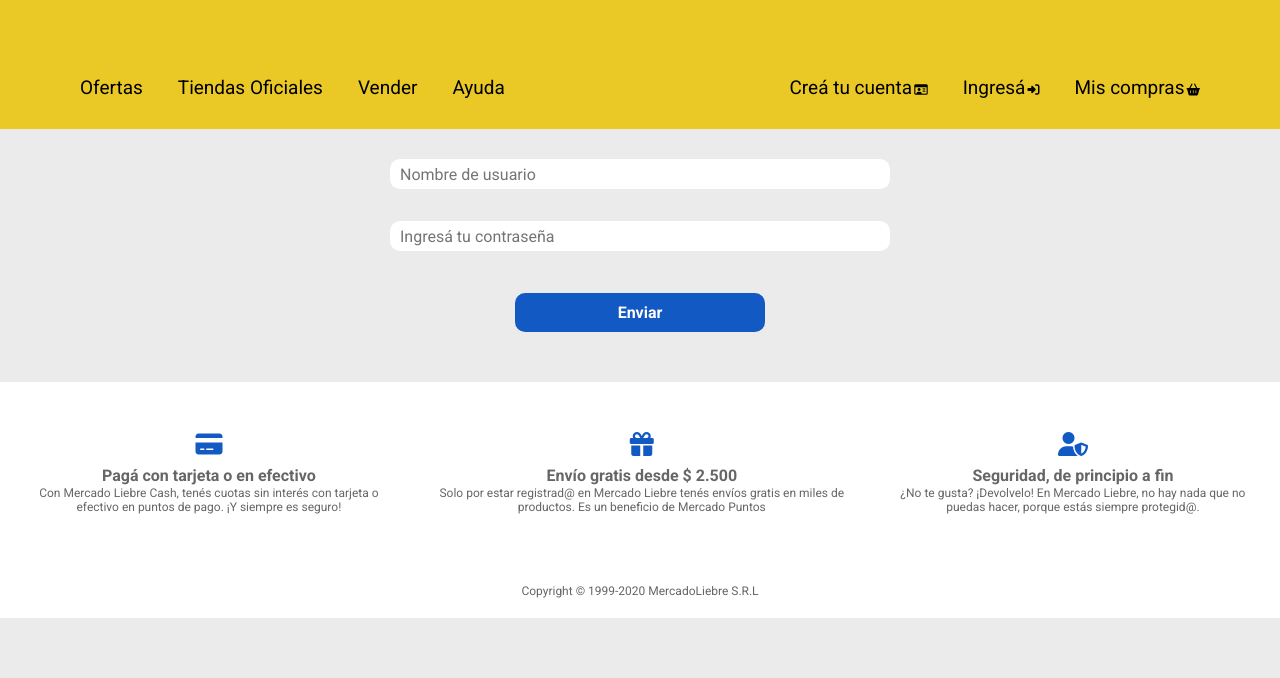
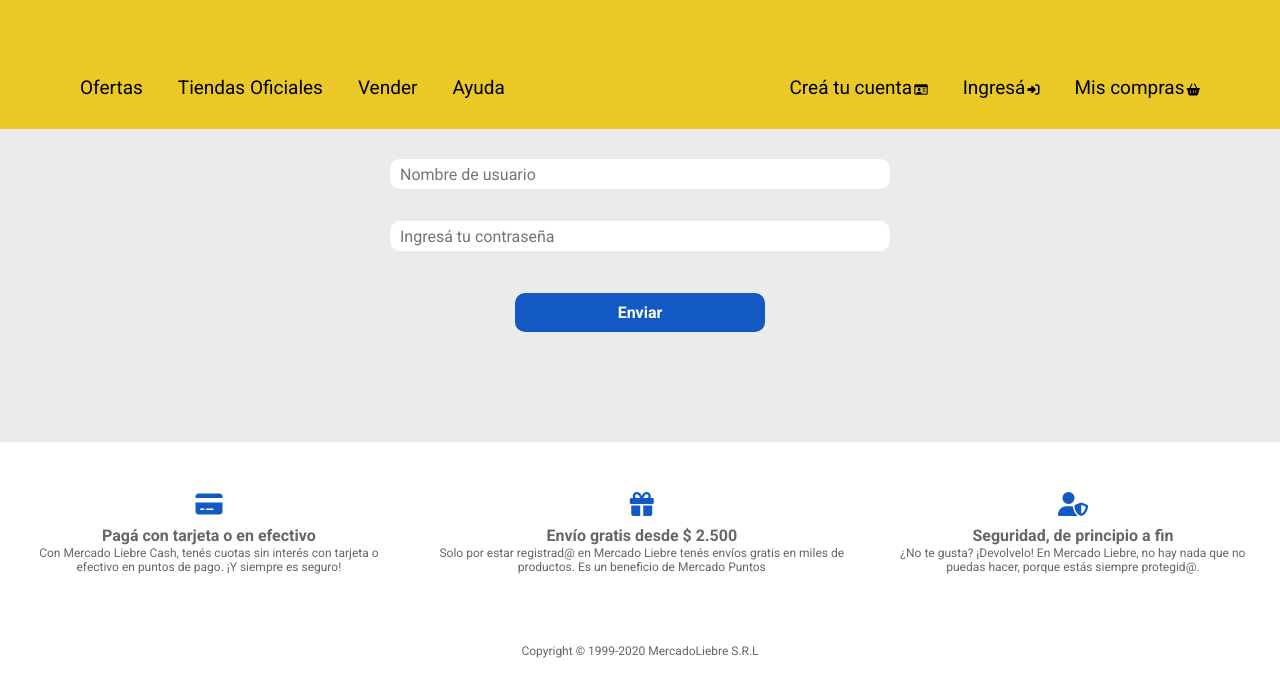
Before and after one commit to NereaArin/integradorNereaArinML, a website: page views/login.html in a window 1280 px wide. Shown: the part 122-800 px from the top of the page. Drawn offline with Linux system fonts and the light colour scheme; files whose address does not match are found by name.

Commit message:
fixed: estructura

```diff
--- a/views/login.html
+++ b/views/login.html
@@ -80,7 +80,7 @@
     </div>
       </form>
     </main>
-    <footer class="bgWhite">
+    <footer class="bgWhite-login">
       <div class="footer-icons">
       <section class="theBenefits">
           <div><i class="fa-solid fa-credit-card"></i></div>
```
